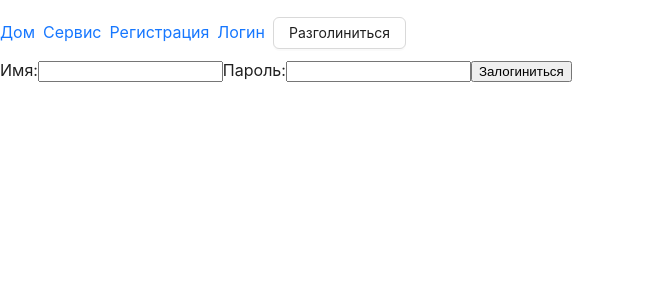
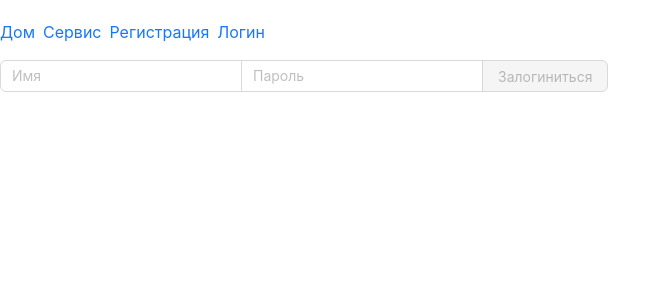
Before and after one commit to VADMARK223/kg, a React (Create React App) app: page /login in a window 1280 px wide. Shown: the top 300 px of the page, without its empty margins (0-671 px from the left). Built offline with nearby package versions, Linux system fonts and the light colour scheme.

Commit message:
Login and register.

```diff
--- a/src/api/user.ts
+++ b/src/api/user.ts
@@ -47,7 +47,7 @@ export const loginUser = (user: UserDto): void => {
 
 export const testService = (): void => {
   commonApi.post('test_service').then(response => {
-    console.log('Register user:', response)
+    // console.log('Register user:', response)
   }).catch(reason => {
     console.warn('Error fetch user info', reason)
   })
--- a/src/components/Header.tsx
+++ b/src/components/Header.tsx
@@ -2,7 +2,7 @@ import React, { useEffect } from 'react'
 import { Link, useNavigate } from 'react-router-dom'
 import { Space, Button } from 'antd'
 import navigationService from '../service/navigation'
-import { LocalStoreKey } from '../service/settings'
+import { LocalStoreKey, getSetting } from '../service/settings'
 
 const Header = (): JSX.Element => {
   const navigate = useNavigate()
@@ -13,13 +13,17 @@ const Header = (): JSX.Element => {
     localStorage.removeItem(LocalStoreKey.TOKEN)
     location.reload()
   }
+
+  const isAuth: boolean = getSetting(LocalStoreKey.TOKEN, '') !== ''
+  console.log('Auth:', isAuth)
+
   return (
     <Space>
       <Link key={'1'} to={'/'}>Дом</Link>
       <Link key={'2'} to={'/service'}>Сервис</Link>
-      <Link key={'4'} to={'/register'}>Регистрация</Link>
-      <Link key={'5'} to={'/login'}>Логин</Link>
-      <Button onClick={logoutHandler}>Разголиниться</Button>
+      {!isAuth ? <Link key={'4'} to={'/register'}>Регистрация</Link> : null}
+      {!isAuth ? <Link key={'5'} to={'/login'}>Логин</Link> : null}
+      {isAuth ? <Button onClick={logoutHandler}>Разголиниться</Button> : null}
     </Space>
   )
 }
--- a/src/components/LoginPage.tsx
+++ b/src/components/LoginPage.tsx
@@ -4,15 +4,21 @@
  * @author Markitanov Vadim
  * @since 08.04.2023
  */
-import type { FormEvent } from 'react'
-import React, { useState } from 'react'
+import React, { useState, useEffect } from 'react'
 import type { UserDto } from '../models/dto/UserDto'
 import { loginUser } from '../api/user'
+import { Input, Button, Space } from 'antd'
 
 const LoginPage = (): JSX.Element => {
   const [username, setUsername] = useState<string>('')
   const [password, setPassword] = useState<string>('')
-  const registerHandler = (event: FormEvent<HTMLFormElement>): void => {
+  const [buttonDisable, setButtonDisable] = useState(true)
+
+  useEffect(() => {
+    setButtonDisable(username === '' || password === '')
+  }, [username, password])
+
+  const loginHandler = (): void => {
     if (username !== '' && password !== '') {
       const user: UserDto = {
         username,
@@ -20,27 +26,20 @@ const LoginPage = (): JSX.Element => {
       }
       loginUser(user)
     }
-    event.preventDefault()
   }
 
   return (
-    <>
-      <form onSubmit={registerHandler}>
-        <label>
-          Имя:
-          <input type={'text'} name={'username'} onChange={event => {
-            setUsername(event.target.value)
-          }}/>
-        </label>
-        <label>
-          Пароль:
-          <input type={'text'} name={'password'} onChange={event => {
-            setPassword(event.target.value)
-          }}/>
-        </label>
-        <input type={'submit'} value={'Залогиниться'}/>
-      </form>
-    </>
+    <Space.Compact>
+      <Input placeholder={'Имя'}
+             onChange={(e) => {
+               setUsername(e.target.value)
+             }}/>
+      <Input placeholder={'Пароль'}
+             onChange={(e) => {
+               setPassword(e.target.value)
+             }}/>
+      <Button type={'primary'} onClick={loginHandler} disabled={buttonDisable}>Залогиниться</Button>
+    </Space.Compact>
   )
 }
 
--- a/src/components/RegisterPage.tsx
+++ b/src/components/RegisterPage.tsx
@@ -4,15 +4,21 @@
  * @author Markitanov Vadim
  * @since 08.04.2023
  */
-import type { FormEvent } from 'react'
-import React, { useState } from 'react'
+import React, { useState, useEffect } from 'react'
 import type { UserDto } from '../models/dto/UserDto'
 import { registerUser } from '../api/user'
+import { Input, Button, Space } from 'antd'
 
 const RegisterPage = (): JSX.Element => {
   const [username, setUsername] = useState<string>('')
   const [password, setPassword] = useState<string>('')
-  const registerHandler = (event: FormEvent<HTMLFormElement>): void => {
+  const [buttonDisable, setButtonDisable] = useState(true)
+
+  useEffect(() => {
+    setButtonDisable(username === '' || password === '')
+  }, [username, password])
+
+  const registerHandler = (): void => {
     if (username !== '' && password !== '') {
       const user: UserDto = {
         username,
@@ -20,27 +26,20 @@ const RegisterPage = (): JSX.Element => {
       }
       registerUser(user)
     }
-    event.preventDefault()
   }
 
   return (
-    <>
-      <form onSubmit={registerHandler}>
-        <label>
-          Имя:
-          <input type={'text'} name={'username'} onChange={event => {
-            setUsername(event.target.value)
-          }}/>
-        </label>
-        <label>
-          Пароль:
-          <input type={'text'} name={'password'} onChange={event => {
-            setPassword(event.target.value)
-          }}/>
-        </label>
-        <input type={'submit'} value={'Зарегистрироваться'}/>
-      </form>
-    </>
+    <Space.Compact>
+      <Input placeholder={'Имя'}
+             onChange={(e) => {
+               setUsername(e.target.value)
+             }}/>
+      <Input placeholder={'Пароль'}
+             onChange={(e) => {
+               setPassword(e.target.value)
+             }}/>
+      <Button type={'primary'} onClick={registerHandler} disabled={buttonDisable}>Зарегистрироваться</Button>
+    </Space.Compact>
   )
 }
 
--- a/src/service/settings.ts
+++ b/src/service/settings.ts
@@ -23,7 +23,6 @@ export enum LocalStoreKey {
  */
 export const getSetting = <T extends boolean | string | number> (key: LocalStoreKey, defaultValue: T): T => {
   const result: string | null = localStorage.getItem(key)
-  console.log('GET TOKEN:', result)
   if (typeof defaultValue === 'boolean') {
     if (result == null) {
       return defaultValue
@@ -53,7 +52,6 @@ export const getSetting = <T extends boolean | string | number> (key: LocalStore
  * @param {boolean|string|number} value - значение настройки.
  */
 export const setSetting = <T extends string | boolean | number> (key: LocalStoreKey, value: T): void => {
-  console.log('SET TOKEN:', value)
   if (typeof value === 'boolean') {
     localStorage.setItem(key, String(Boolean(value)))
   } else if (typeof value === 'string') {
@@ -64,7 +62,3 @@ export const setSetting = <T extends string | boolean | number> (key: LocalStore
     console.error('Unknown value type:', typeof value)
   }
 }
-
-export const tempSum = (a: number, b: number): number => {
-  return a + b
-}
```
